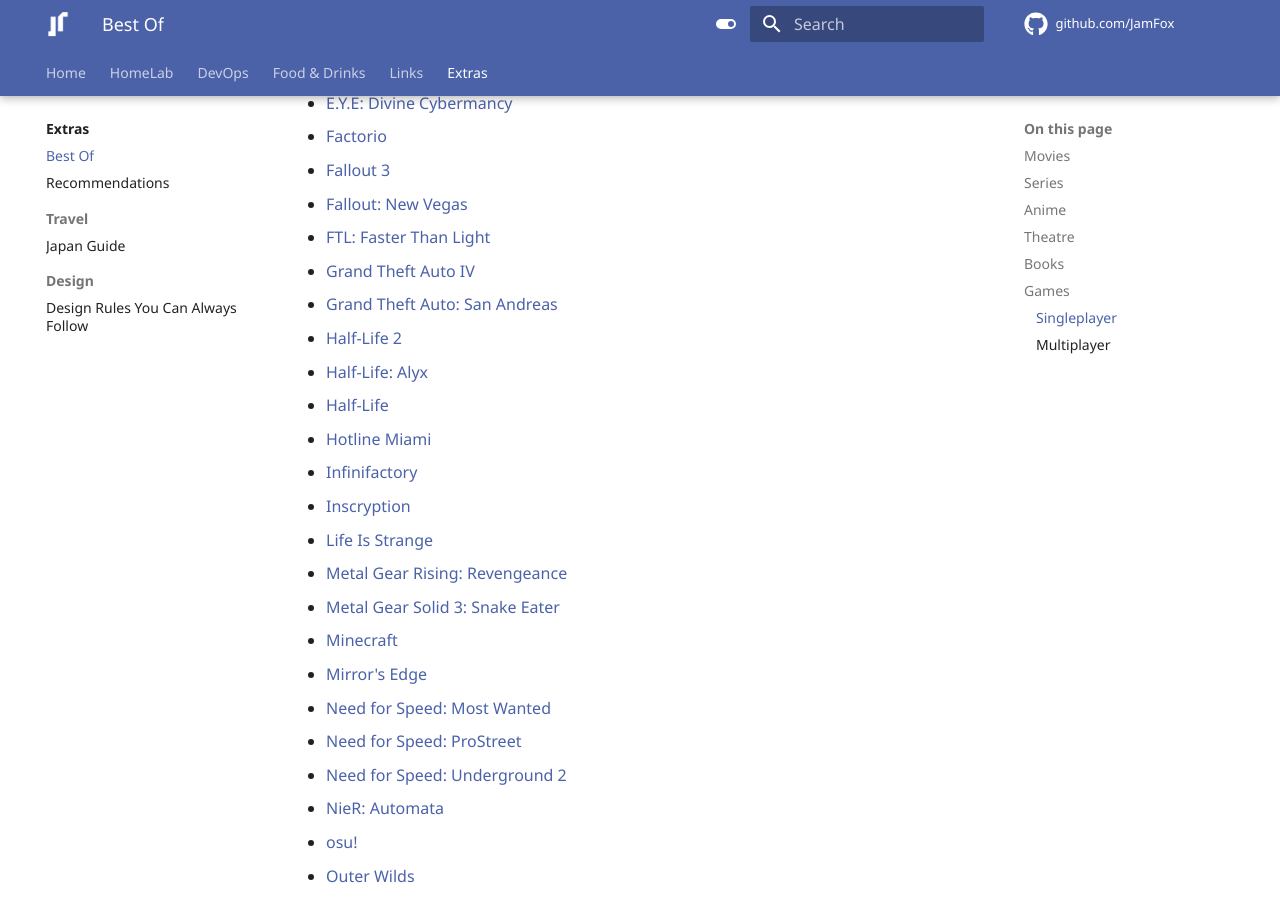
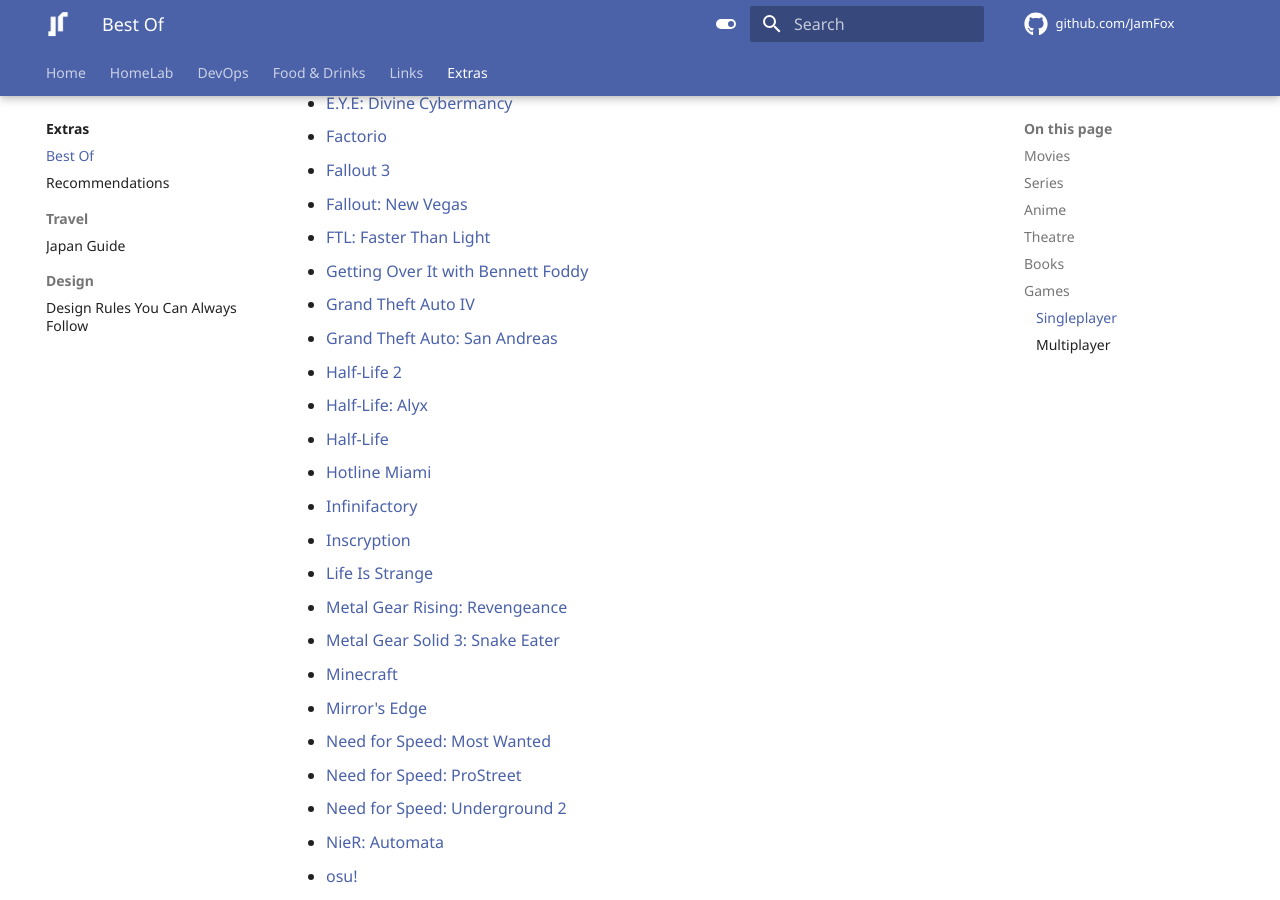
Before and after one commit to JamFox/docs.jamfox.dev, an MkDocs documentation site: the page built from docs/content/extras/bestof.md, in a window 1280 px wide and 900 px high, scrolled down 4704 px. Built offline with MkDocs 1.6.1 and Material for MkDocs 9.7.7, drawn with Linux system fonts in a browser that asks for light colours; comment, search, counter and statistics services are not loaded.

Commit message:
add bennet

```diff
--- a/docs/content/extras/bestof.md
+++ b/docs/content/extras/bestof.md
@@ -146,6 +146,7 @@ A collection of lists of what I believe to be the best of the best from each med
 - [Fallout 3](https://www.imdb.com/title/tt1073664/)
 - [Fallout: New Vegas](https://www.imdb.com/title/tt1706601/)
 - [FTL: Faster Than Light](https://www.imdb.com/title/tt3617464/)
+- [Getting Over It with Bennett Foddy](https://www.imdb.com/title/tt7860266/)
 - [Grand Theft Auto IV](https://www.imdb.com/title/tt0802999/)
 - [Grand Theft Auto: San Andreas](https://www.imdb.com/title/tt0383385/)
 - [Half-Life 2](https://www.imdb.com/title/tt0374692/)
```
